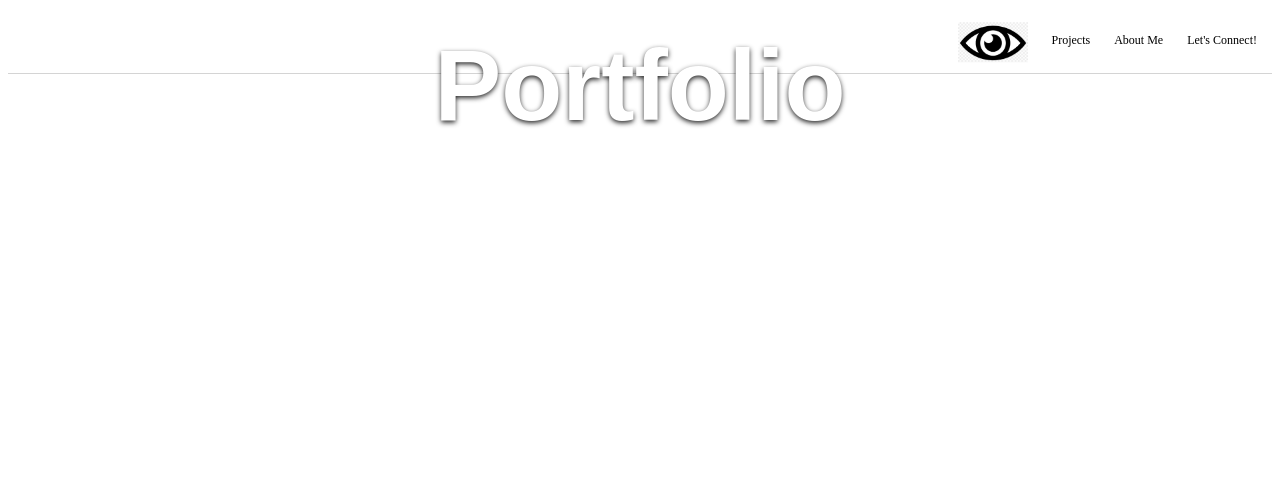
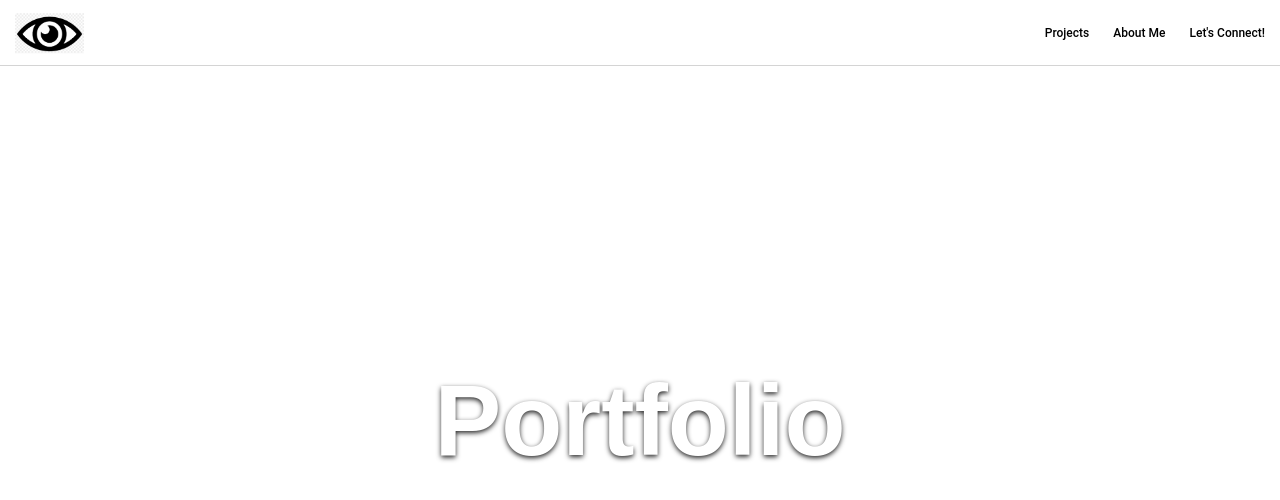
Before and after one commit to eyeseegIT/portfolio, a React (Create React App) app: page / in a window 1280 px wide. Shown: the top 500 px of the page. Built offline with nearby package versions, Linux system fonts and the light colour scheme.

Commit message:
align logo

```diff
--- a/src/Components/Nav/Nav.jsx
+++ b/src/Components/Nav/Nav.jsx
@@ -7,7 +7,7 @@ import Logo from "../../assets/logo.png"
 const Nav = () => {
   return (
     <nav className="navigation-bar">
-      <Link to="/"><img id="logo" src={Logo} alt="portfolio logo" /></Link>
+      <Link to="/" id="logo"><img src={Logo} alt="portfolio logo" /></Link>
       <Link to="/projects">Projects</Link>
       <Link to="/about">About Me</Link>
       <Link to="/contact">Let's Connect!</Link>
--- a/src/styles/App.css
+++ b/src/styles/App.css
@@ -1,4 +1,4 @@
-/* html,
+html,
 body,
 #root,
 main {
@@ -7,7 +7,7 @@ main {
   overflow: hidden;
   box-sizing: border-box;
   font-family: "Roboto", sans-serif;
-} */
+}
 
 nav {
   display: flex;
--- a/src/styles/Project.css
+++ b/src/styles/Project.css
@@ -26,18 +26,6 @@
   width: 300px;
   height: 335px;
 }
-
-#logo {
-  width: auto;
-}
-
-
-/* .card {
-  width: 275px;
-  margin: 20px;
-  text-align: center;
-  border-radius: 5px;
-} */
 
 .card-img-container {
   position: relative;
```
